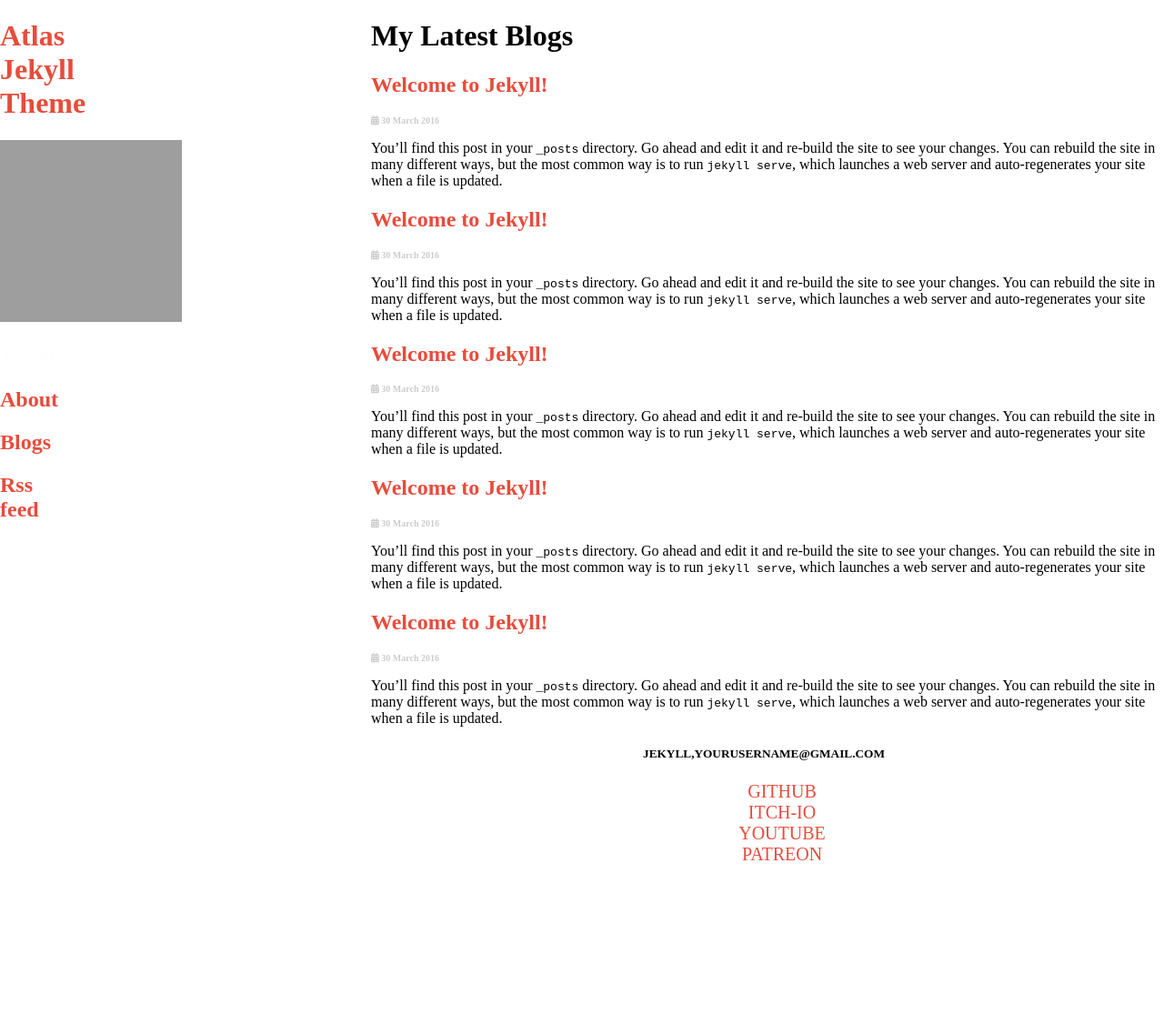
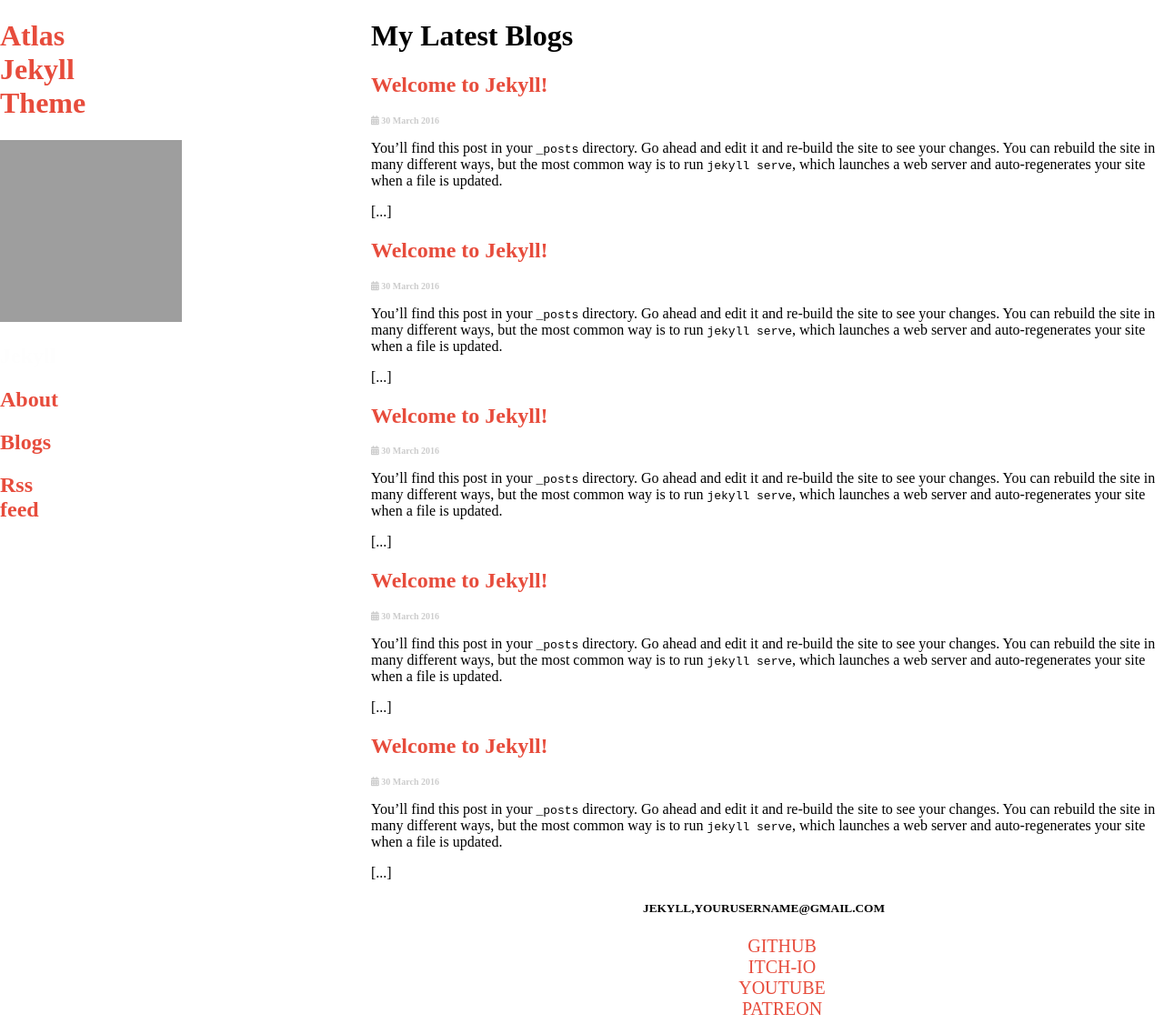
Before and after one commit to NrdyBhu1/atlas-jekyll-theme, a Jekyll site: the page built from index.html, in a window 1280 px wide. Shown: the whole page at 91% size. Built offline with Jekyll 4.4.1, drawn with Linux system fonts in a browser that asks for light colours; before the commit the page ends 967 px from its top, so only the background shows below that; grey boxes are pictures that could not be loaded.

Commit message:
modified:   blogs.html 	modified:   index.html

```diff
--- a/blogs.html
+++ b/blogs.html
@@ -9,6 +9,6 @@
     {% for post in site.posts %}
     <h2><a href="{{ post.url | prepend: site.baseurl | prepend: site.url }}">{{ post.title }}</a><h2>
     <h3><i class="fas fa-calendar-alt"></i> {{ post.date | date_to_long_string }}</h3>
-    <p>{{ post.excerpt }}</p>
+    <p>{{ post.excerpt }} [...]</p>
     {% endfor -%}
 </div>
--- a/index.html
+++ b/index.html
@@ -9,6 +9,6 @@
     {% for post in site.posts limit:5 %}
     <h2><a href="{{ post.url | prepend: site.baseurl | prepend: site.url }}">{{ post.title }}</a><h2>
     <h3><i class="fas fa-calendar-alt"></i> {{ post.date | date_to_long_string }}</h3>
-    <p>{{ post.excerpt }}</p>
+    <p>{{ post.excerpt }} [...]</p>
     {% endfor -%}
 </div>
```
